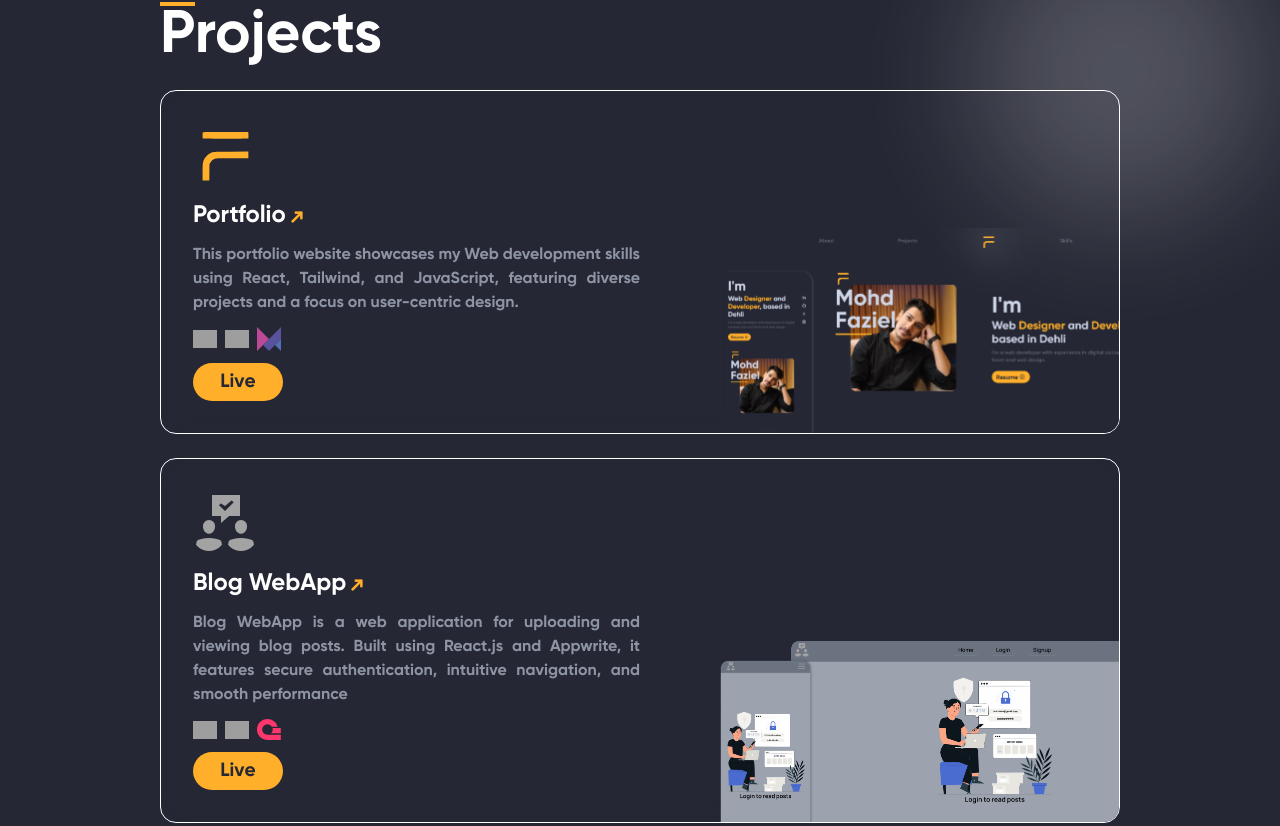
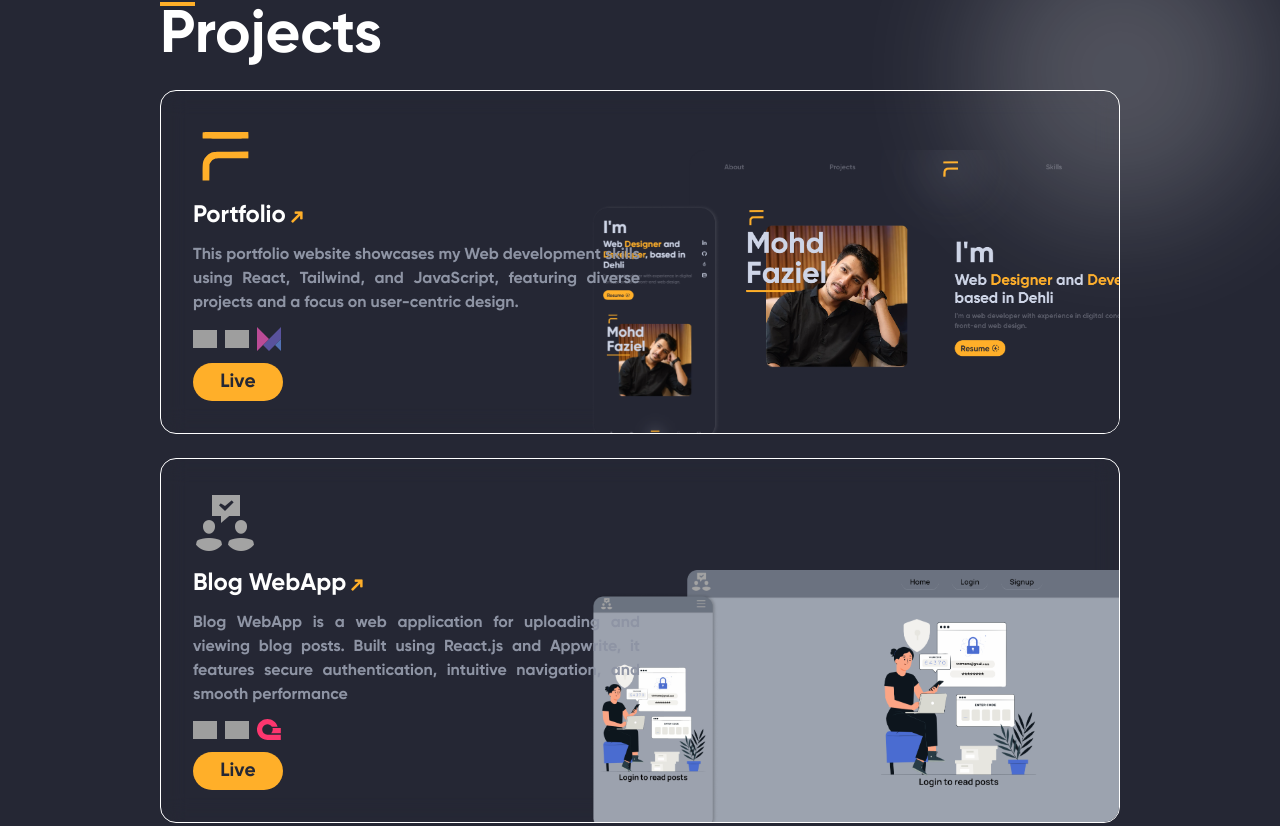
Before and after one commit to mohdfaziel/Portfolio, a React (Vite) app: page / in a window 1280 px wide. Shown: the part 1674-2500 px from the top of the page. Built offline with nearby package versions, Linux system fonts and the light colour scheme; grey boxes are pictures that could not be loaded; the HTML template or start-up script is replaced by a standard one.

Commit message:
fixed ss size in project in md

```diff
--- a/src/Components/Projects/Project.jsx
+++ b/src/Components/Projects/Project.jsx
@@ -38,15 +38,12 @@ export default function Project({
           {skill3 && <img className="w-6" src={skill3} alt="" />}
         </div>
         <a href={link} target="_blank">
-          {/* <button className="text-lg transition-all  hover:scale-105 text-dark1 min-w-16 mt-3 bg-main px-5 rounded-3xl py-1">
-            Live
-          </button> */}
           <AniButton />
         </a>
       </div>
       <img
         src={sc}
-        className="rounded-xl w-[25rem]  md:w-[30rem] max-w-[30rem] -right-[220px] -bottom-[50px] md:-right-20 md:-bottom-[15px] absolute"
+        className="rounded-xl w-[25rem]  md:w-[40rem] max-w-[45rem] -right-[220px] -bottom-[50px] md:-right-28 md:-bottom-[10px] absolute"
         alt=""
       />
     </motion.div>
--- a/src/Components/Skills/Skill.jsx
+++ b/src/Components/Skills/Skill.jsx
@@ -7,7 +7,7 @@ export default function Skill({ title, purpose, logo }) {
       initial="hidden"
       whileInView={"show"}
       viewport={{ once: false, amount: 0.1 }}
-      className="flex  hover:bg-active transition-all text-active hover:text-dark2 justify-start gap-2 md:gap-0  border-[1px] rounded-2xl px-2 backdrop-blur-md py-2 border-unactive items-center w-full md:w-72"
+      className="flex  hover:bg-active transition-all text-active hover:text-dark2 justify-start gap-2 md:gap-0  border-[1px] rounded-2xl px-2 backdrop-blur-md py-2 border-unactive items-center w-full md:w-60"
     >
       <div className="Logo w-11 md:w-20">
         <img
```
